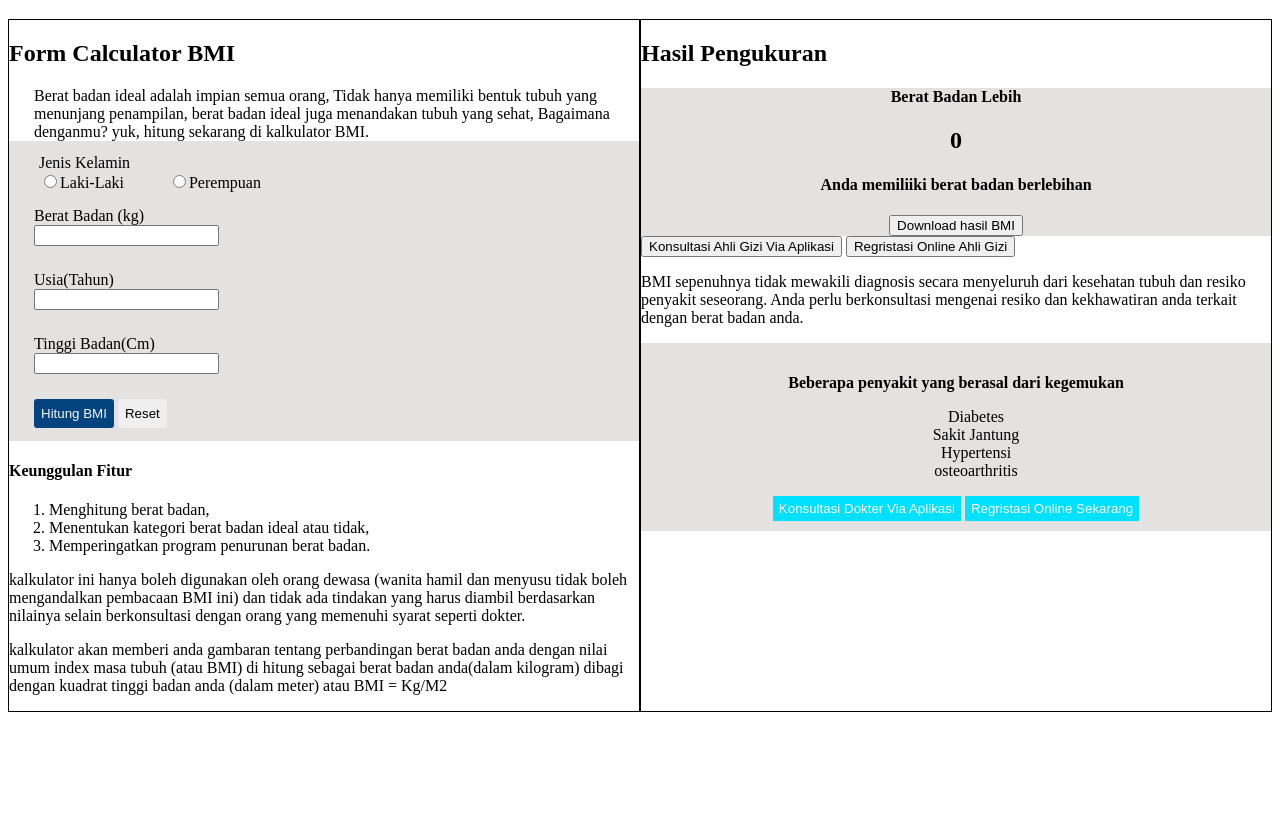
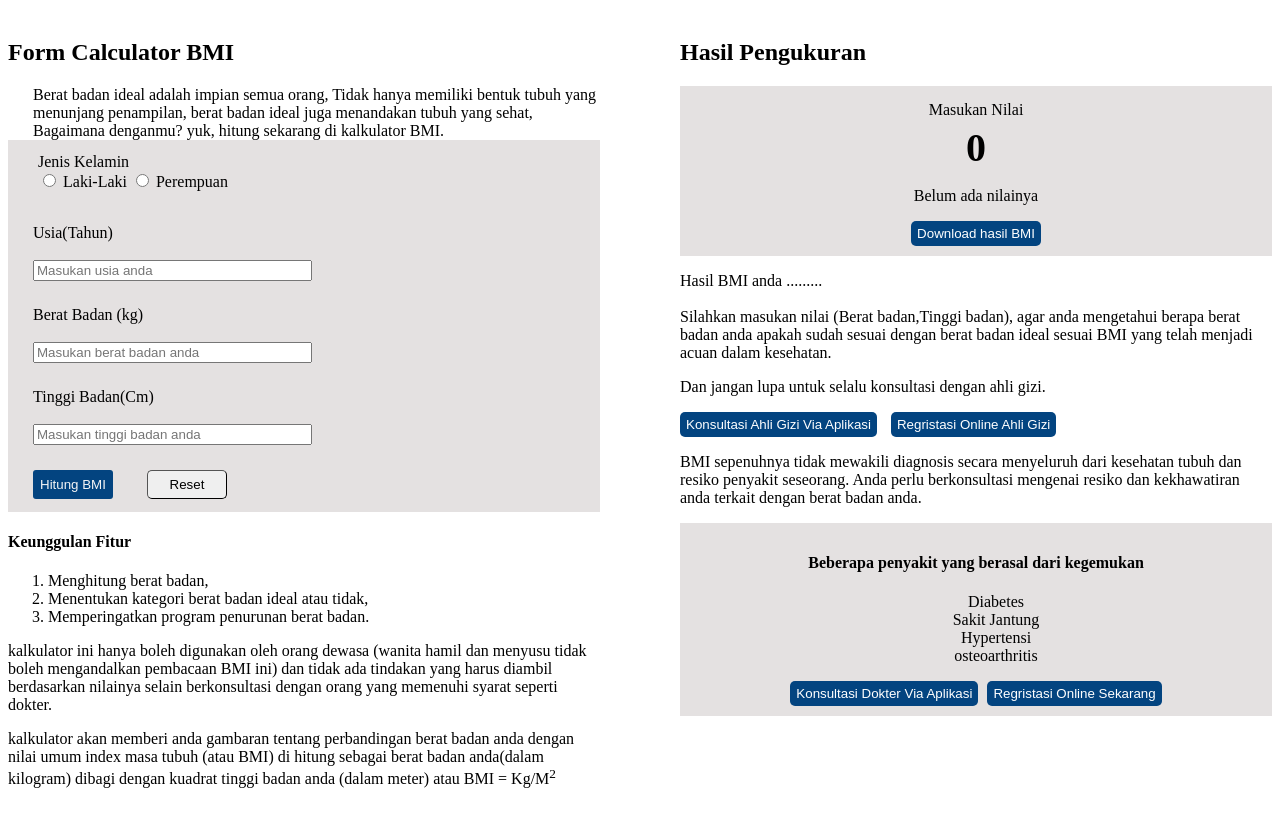
Before and after one commit to revou-fundamental-course/25-mar-24-Lathifaziz, a plain HTML site: page index.html in a window 1280 px wide. Shown: the part 61-874 px from the top of the page. Before the commit the page ends 800 px from the top, so only its background shows below. Drawn offline with Linux system fonts and the light colour scheme.

Commit message:
init commit

```diff
--- a/css/style.css
+++ b/css/style.css
@@ -1,5 +1,15 @@
 .main-container {
     display: flex;
+    width: 100%;
+}
+.form {
+    padding-right: 40px;
+}
+.a{
+    padding-left: 40px;
+}
+.form,.a{
+    width: 50%;
 }
 
 header>h1 {
@@ -9,24 +19,28 @@ header>h1 {
 .form-count {
     padding-top: 3px;
     padding-bottom: 3px;
-    background-color: rgb(228, 225, 225);
-}
-.form,.result {
-
-    width: 100%;
-    border: 1px solid;
-}
+    background-color: rgb(228, 225, 225);}
 .paragraph {
     padding-left: 25px;
     padding-bottom: 0px;
     margin-bottom: 0px;
 }
 .result-count {
+    padding-block: 10px;
     text-align: center;
     background-color: rgb(228, 225, 225);
 
 }
+#nilai{
+    margin: 5px;
+}
+#result{
+    margin: 0px;
+    font-size: 40px;
+
+}
 .sex {
+    padding-right: 40px;
     margin: 30px;
     margin-bottom: 15px;
     margin-top: 10px;
@@ -39,10 +53,40 @@ header>h1 {
     margin-inline: 25px;
     border: 0px;
 }
+.button{
+    padding-block: 5px;
+    background-color: rgb(3, 68, 128);
+    color: white;
+    border-radius: 5px;
+    border: 1px;
+}
+.button-kag{
+    border-radius: 5px;
+    padding-block: 5px;
+    background-color: rgb(3,68,128);
+    color: white;
+    margin-right: 10px;
+    border: 1px;
+}
+.button-roag{
+    border-radius: 5px;
+    padding-block: 5px;
+    color: white;
+    background-color: rgb(3,68,128);
+    border: 1px;
+
+}
+.button-bmi>input{
+    border-width: 1px;
+    border-radius: 5px;
+    width: 80px;
+    padding-block: 6px;
+}
 .button-bmi>button {
+    margin-right: 30px;
     margin-bottom: 10px;
     border-radius: 3px;
-    border: 0px;
+    border:0px;
     padding: 7px;
 }
 .doctor {
@@ -51,16 +95,22 @@ header>h1 {
     padding: 10px;
 }
 .button-doctor {
-    background-color:rgb(0, 225, 255);
-    padding-top: 5px;
-    padding-bottom: 5px;
-    border: 2px;
+    background-color:rgb(3, 68, 128);
+    padding-block: 5px;
+    border-radius: 5px;
+    border: 1px;
     color: white;
+    margin-right: 5pxs;
 }
-.doctor>h4 {
-    margin-bottom: 0px;
+.button-doctor-b{
+    background-color: rgb(3, 68, 128);
+    padding-block: 5px;
+    border-radius: 5px;
+    color : white;
+    border: 1px;
+    margin-left: 5px;
 }
-.count {
+#count{
     background-color: rgb(3, 68, 128);
     color: whitesmoke;
 }
--- a/index.html
+++ b/index.html
@@ -5,9 +5,7 @@
 </head>
 
 <body>
-    <header>
-        <h1>CALCULATOR BMI</h1>
-    </header>
+    <header><h1>CALCULATOR BMI</h1></header>
     <main>
         <div class="main-container">
             <div class="form">
@@ -19,29 +17,35 @@
                     yuk, hitung sekarang di kalkulator BMI.
                 </p>
                 <section class="form-count">
+
                     <div class="sex">
-                    <label>Jenis Kelamin</label> </br>
-                         <Input type="radio" id="sex-man"><label for="sex-man" style="padding-right: 40px;">Laki-Laki</label>
-                         <Input type="radio" id="sex-woman"><label for="sex-woman">Perempuan</label>
+                         <label for="gender">Jenis Kelamin</label> <br>
+                         <input type="radio" id="male" name="gender" value="male">
+                         <label for="male">Laki-Laki</label>
+                         <input type="radio" id="female" name="gender" value="female">
+                         <label for="female">Perempuan</label><br><br>
                     </div>
+                    <form action="result">
                     <div>
                         <div class="label">
-                         <label>Berat Badan (kg)</label> </br>
-                         <Input type="number">
+                            <label>Usia(Tahun)</label> <br><br>
+                            <input type="number" placeholder="Masukan usia anda" style="width: 50%;" >
                         </div>
                         <div class="label2">
-                         <label>Usia(Tahun)</label> </br>
-                         <Input type="number">
+                            <label for="weight">Berat Badan (kg)</label> <br><br>
+                            <input type="number" id="weight" placeholder="Masukan berat badan anda" style="width: 50%;"> <br>
                         </div>
                        <div class="label3">
-                            <label>Tinggi Badan(Cm)</label> </br>
-                            <Input type="number"></br>
+                            <label for="height">Tinggi Badan(Cm)</label> <br><br>
+                            <Input type="number" id="height" placeholder="Masukan tinggi badan anda" style="width: 50%;"></br>
                         </div>
                     </div>
 
                     <div class="button-bmi">
-                        <button type="button" class="count">Hitung BMI</button> <button type="button">Reset</button>
+                        <button type="button" id="count">Hitung BMI</button>
+                        <input type="reset" value="Reset">
                     </div>
+                    </form>
                 </section>
                     <h4>Keunggulan Fitur</h4>
                     <ol>
@@ -63,20 +67,31 @@
                     <p>
                         kalkulator akan memberi anda gambaran tentang perbandingan berat badan anda dengan nilai umum
                         index masa tubuh (atau BMI) di hitung sebagai berat badan anda(dalam kilogram) dibagi dengan kuadrat tinggi badan anda
-                        (dalam meter) atau BMI = Kg/M2
+                        (dalam meter) atau BMI = Kg/M<sup>2</sup>
                     </p>
                      </div>
-                     <div class="result">
+                     <div class="a">
                          <h2>Hasil Pengukuran</h2>
                 <section class="result-count">
-                    <h4>Berat Badan Lebih</h4>
-                    <h1>0</h1>
-                    <h4>Anda memiliiki berat badan berlebihan</h4>
-                    <button class="button">Download hasil BMI</button>
+
+                    <p id="nilai" >Masukan Nilai </p>
+                    <h3 id="result"> 0 </h3>
+                    <p id="catagori">Belum ada nilainya</p>
+
+                    <button onclick="location.href='halaman_baru.html'" class="button">Download hasil BMI</button>
+
                 </section>
-                <div class="button-konsultasi">
-                    <button type="button">Konsultasi Ahli Gizi Via Aplikasi</button>
-                    <button type="button">Regristasi Online Ahli Gizi</button>
+                <div>
+                    <p id="hasil">Hasil BMI anda ......... <br><br>
+                        Silahkan masukan nilai (Berat badan,Tinggi badan), agar anda
+                        mengetahui berapa berat badan anda apakah sudah sesuai dengan
+                        berat badan ideal sesuai BMI yang telah menjadi acuan dalam kesehatan.
+                    </p>
+                    <p>Dan jangan lupa untuk selalu konsultasi dengan ahli gizi.</p>
+                </div>
+                <div>
+                    <button type="button" onclick="location.href='halaman_baru.html'" class="button-kag" >Konsultasi Ahli Gizi Via Aplikasi</button>
+                    <button type="button" onclick="location.href='halaman_baru.html'" class="button-roag" onclick="pindah()">Regristasi Online Ahli Gizi</button>
                 </div>
                 <p>
                     BMI sepenuhnya tidak mewakili diagnosis secara menyeluruh dari kesehatan tubuh dan resiko penyakit
@@ -91,8 +106,8 @@
                         <dd>osteoarthritis</dd>
                     </dl>
                     <div>
-                        <button type="button" class="button-doctor">Konsultasi Dokter Via Aplikasi</button>
-                        <button type="button" class="button-doctor">Regristasi Online Sekarang</button>
+                        <button type="button" onclick="location.href='halaman_baru.html'" class="button-doctor">Konsultasi Dokter Via Aplikasi</button>
+                        <button type="button" onclick="location.href='halaman_baru.html'" class="button-doctor-b">Regristasi Online Sekarang</button>
                     </div>
                 </section>
             </div>
--- a/js/script.js
+++ b/js/script.js
@@ -0,0 +1,58 @@
+function calculateBMI() {
+    var weight = parseFloat(document.getElementById('weight').value);
+    var height = parseFloat(document.getElementById('height').value);
+    var gender = document.querySelector('input[name="gender"]:checked');
+
+    if (isNaN(weight) || isNaN(height) || weight <= 0 || height <= 0 ) {
+        alert('Tolong masukan data anda : Usia, Berat badan, dan Tinggi badan anda!');
+        return;
+    }
+            var bmi = hitungBMI(weight, height);
+            var kategoriBMI = '';
+            var hasilBMI = '';
+
+            if (bmi < 18.5) {
+                kategoriBMI = 'Anda kekurangan berat badan';
+            } else if (bmi >= 18.5 && bmi <= 24.9) {
+                kategoriBMI = 'Berat badan anda ideal';
+            } else if (bmi >= 25 && bmi <= 29.9) {
+                kategoriBMI = 'Anda Kelebihan berat badan';
+            } else {
+                kategoriBMI = 'Anda Kegemukan (Obesitas)';
+            }
+
+            var result = document.getElementById("result");
+            result.innerHTML = bmi;
+            var nilai = document.getElementById("nilai");
+            nilai.innerHTML = "BMI Anda adalah :";
+            var catagori = document.getElementById("catagori");
+            catagori.innerHTML = kategoriBMI;
+
+            function hitungBMI(weight, height) {
+                height /= 100;
+                var bmi = weight / (height*height);
+                return bmi.toFixed(2);
+
+            } var bmi = hitungBMI(weight, height);
+            var kategoriBMI = '';
+
+            if (bmi < 18.5) {
+                hasilBMI = 'Hasil BMI anda kurang dari 18.5' +"<br><br>"+
+                "Anda berada dalam kategori kekurangan berat badan. <br>Cara terbaik untuk menambah berat badan adalah dengan menjaga pola makan teratur dan berolahraga. <br>Jika BMI anda berda dalam kategori ini maka dianjurkan untuk menambah berat badan anda hingga batas normal";
+            } else if (bmi >= 18.5 && bmi <= 24.9) {
+                hasilBMI = 'Hasil BMI anda diantara 18.5 dan 25'+"<br><br>"+
+                "Anda berada dalam kategori berat badan yang ideal. <br>Cara terbaik hidup sehat adalah menjaga berat badan anda agar tetap dalam berat badan yang ideal. <br>Jika BMI anda berda dalam kategori ini maka dianjurkan untuk selalu berolahraga agar anda tetap normal";
+            } else if (bmi >= 25 && bmi <= 29.9) {
+                hasilBMI = 'Hasil BMI anda diantara 25 dan 30'+"<br><br>"+
+                "Anda berada dalam kategori kelebihan berat badan. <br>Cara terbaik untuk menurunkan berat badan adalah dengan menjaga pola makan mengurangi kalori dan berolahraga. <br>Jika BMI anda berda dalam kategori ini maka dianjurkan untuk menurunkan berat badan anda hingga batas normal";
+            } else {
+                hasilBMI = 'Hasil BMI anda lebih dari 30'+"<br><br>"+
+                "Anda berada dalam kategori kegemukan(Obesitas) berat badan. <br>Cara terbaik untuk menurunkan berat badan adalah dengan menjaga pola makan mengurangi dan berolahraga. <br>Jika BMI anda berda dalam kategori ini maka dianjurkan untuk menurunkan berat badan anda hingga batas normal";
+            }
+
+            var hasil = document.getElementById("hasil");
+            hasil.innerHTML = hasilBMI ;
+
+
+}
+document.getElementById('count').addEventListener('click', calculateBMI);
```
